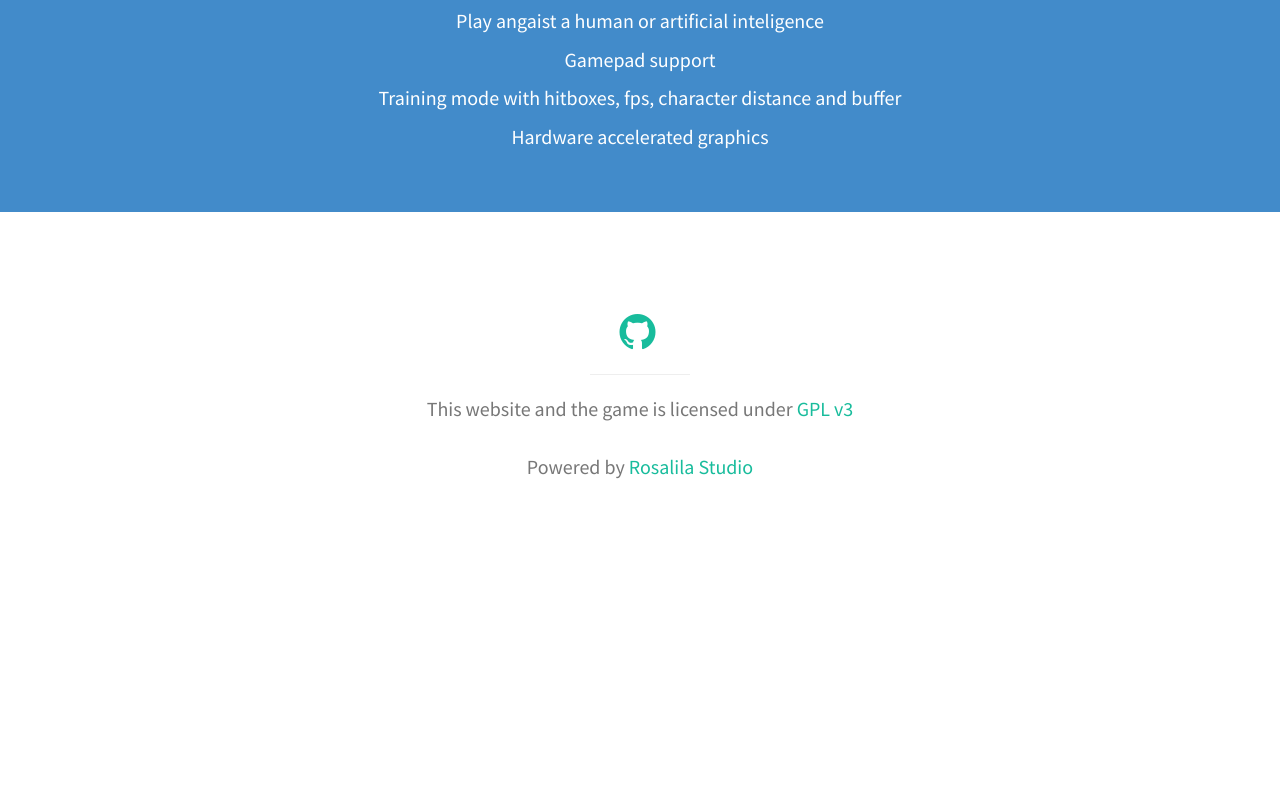
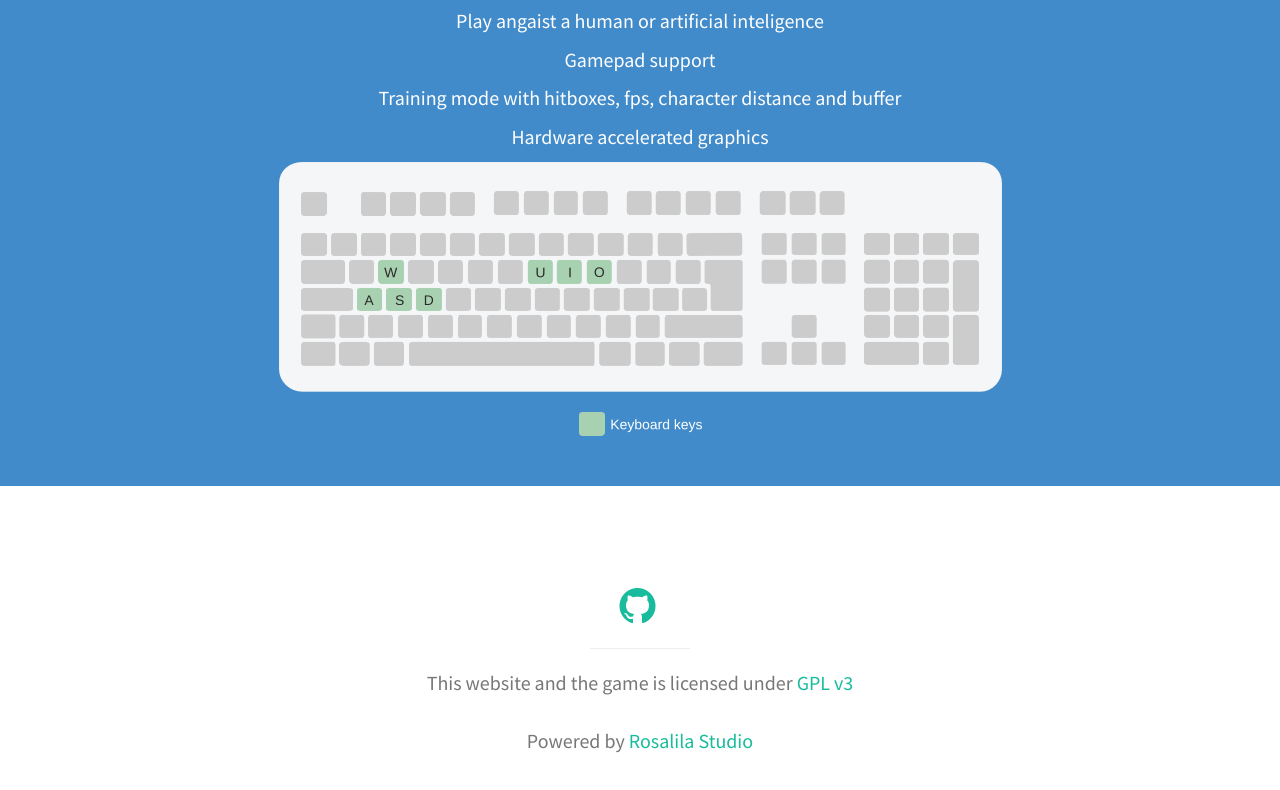
Before and after one commit to Rosalila/FlatSite, a plain HTML site: page stickfighter/index.html in a window 1280 px wide. Shown: the part 3056-3846 px from the top of the page. Before the commit the page ends 3648 px from the top, so only its background shows below. Drawn offline with nearby package versions, Linux system fonts and the light colour scheme.

Commit message:
keyboard

```diff
--- a/stickfighter/index.html
+++ b/stickfighter/index.html
@@ -245,8 +245,8 @@
 <!--
                     <a href="#" class="btn btn-lg btn-light">Click Me!</a>
                     <a href="#" class="btn btn-lg btn-dark">Look at Me!</a>
-                    <img class="img-portfolio img-responsive" src="img/donations_qr.png">
 -->
+                    <img class="img-portfolio img-responsive" src="img/inputs.png">
                 </div>
             </div>
         </div>
```
Also changed, not shown: stickfighter/img/inputs.png (added).
